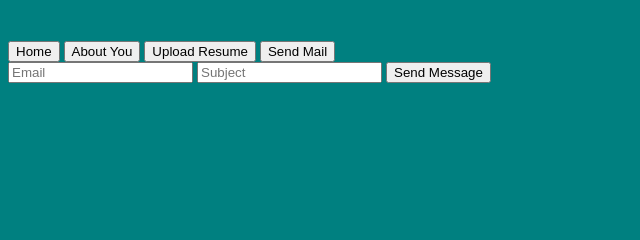
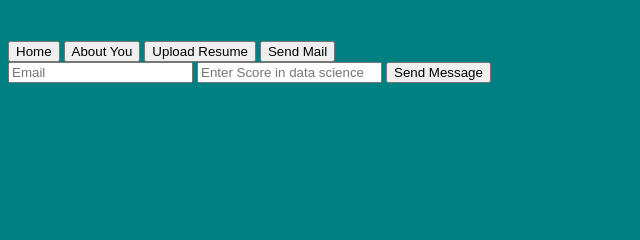
Before and after one commit to aarshps/aarsh-resume-screening, a Flask app: template app/templates/form.html in a window 1280 px wide. Shown: the part 83-323 px from the top of the page, without its empty margins (0-640 px from the left). Run offline with Flask 2, Linux system fonts and the light colour scheme; the template is opened without the code that fills it, so the values that code supplies are empty.

Commit message:
- Added project Scope - Coded to automate the mail sending according to the condition - Added condition

```diff
--- a/app/app.py
+++ b/app/app.py
@@ -358,17 +358,28 @@ def screening(name):
 def mail_home():
     return render_template("form.html")
 
+
 @app.route('/send_message', methods=['POST','GET'])
 def send_mail():
     if request.method == "POST":
         email = request.form['email']
         subject = request.form['subject']
 
-        msg = Message(subject , sender="aathiraprcse2019@thejusengg.com", recipients=[email])
-        msg.body = "Hi, \n\t Heres you technical test link below: \n https://forms.gle/HBoYroSjY2CT84o26 "
+    body = 'Hi, \n\t Heres you technical test link below: \n https://forms.gle/HBoYroSjY2CT84o26'
+    sender = 'aathiraprcse2019@thejusengg.com'
+    recipients = ['aathiraprcse2019@thejusengg.com', 'aadhirapr@gmail.com']  # Replace with recipient email addresses
+
+    # Retrieve the score from somewhere, such as a database or form submission
+    score = screening(name) # Replace with your own method to retrieve the score
+
+    # Check if the score is more than 80%
+    if score['data_list'] > 10:
+        msg = Message(subject=subject, body=body, sender=sender, recipients=recipients)
         mail.send(msg)
         success = "Message sent"
         return render_template("result.html", success=success)
+    else:
+        return 'Score is not more than 10%. Email not sent.'
 
 if __name__ == "__main__":
     app.run(host="0.0.0.0", debug=False)
--- a/app/templates/form.html
+++ b/app/templates/form.html
@@ -7,7 +7,7 @@
     <body>
         <form action="{{url_for('send_mail')}}" method="POST">
             <input type="email" name="email" placeholder="Email" required id="">
-            <input type="text" name="subject" placeholder="Subject" required id="">
+            <input type="text" name="score" placeholder="Enter Score in data science" required id="">
             <input type="submit" value="Send Message">
         </form>
     </body>
```
Also changed, not shown: readme.md.
